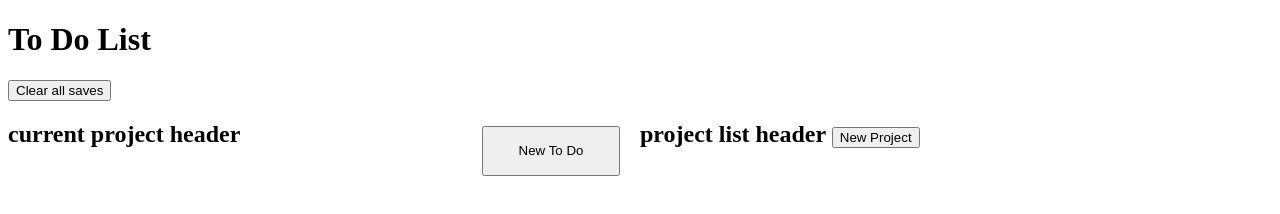
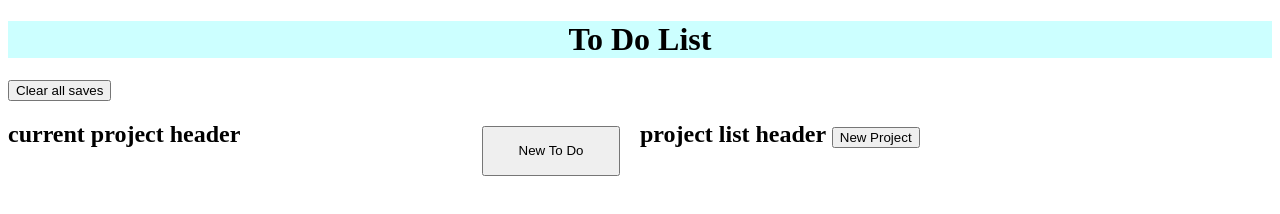
Before and after one commit to 13DNick/toDoList, a website built with webpack: page dist/index.html in a window 1280 px wide. Built offline with nearby package versions, Linux system fonts and the light colour scheme.

Commit message:
style changes

```diff
--- a/src/style.js
+++ b/src/style.js
@@ -1,4 +1,10 @@
 import * as $ from "jquery";
+
+
+//title
+const pageTitle = document.querySelector("#pageTitle");
+pageTitle.style.textAlign = "center";
+pageTitle.style.backgroundColor = "#ccffff";
 
 
 //split header divs
```
Also changed, not shown: dist/index.html, dist/main.js.
